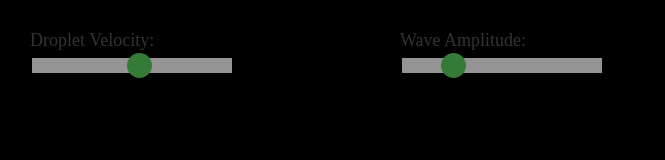
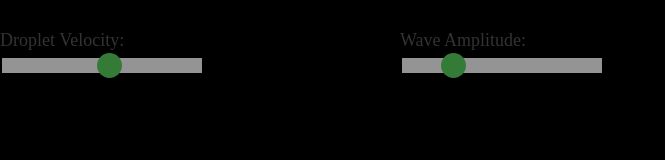
Before and after one commit to daniel-p741/wave_sim_render, a website: page index.html in a window 1280 px wide. Shown: the whole page, without its empty margins (0-665 px from the left). Drawn offline with nearby package versions, Linux system fonts and the light colour scheme.

Commit message:
shift velocity slider

```diff
--- a/index.html
+++ b/index.html
@@ -9,7 +9,7 @@
 
 <body>
     <div id="canvas-container"></div>
-    <div class="slider-container">
+    <div class="slider-container" style="margin-left: -10px;">
         <label for="Velocity" class="slider-label">Droplet Velocity:</label>
         <input type="range" id="Velocity" name="Velocity" min="0" max="20" value="10.8" step="0.1" class="slider">
         <span id="VelocityValue">10.8</span> m/s
```
